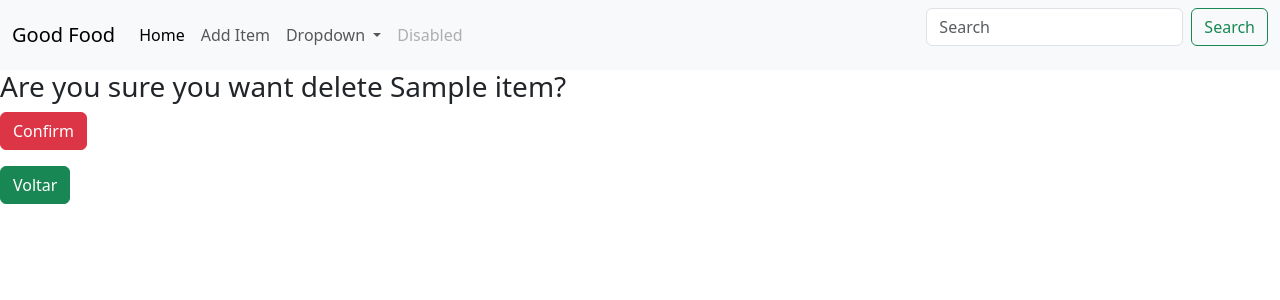
After one commit to wellingtonpc/learning-django, a Django app: page /food/delete-item/1 in a window 1280 px wide. The commit adds this page. Shown: the top 300 px of the page. Run offline with Django 4.2, Linux system fonts and the light colour scheme; tables that the repository leaves empty hold one stand-in row (values such as "Sample post").

Commit message:
add delete item to detail

```diff
--- a/apps/food/templates/food/detail.html
+++ b/apps/food/templates/food/detail.html
@@ -11,6 +11,7 @@
             <h1>{{ item.item_name }}</h1>
             <h2>{{ item.item_desc }}</h2>
             <h3>${{ item.item_price }}</h3>
+            <a class="btn btn-danger" href="{% url 'food:delete_item' item.id %}" role="button">Delete</a>
         </div>
     </div>
 </div>
--- /dev/null
+++ b/apps/food/templates/food/item-delete.html
@@ -0,0 +1,13 @@
+{% extends 'food/base.html' %}
+{% block body %}
+
+<form action="" method="POST">
+    {% csrf_token %}
+    {{ form }}
+
+    <h3>Are you sure you want delete {{ item.item_name }}?</h3>
+    <button type="submit" class="btn btn-danger">Confirm</button>
+</form>
+
+<a class="btn btn-success" href="{% url 'food:index' %}" role="button">Voltar</a>
+{% endblock %}
--- a/apps/food/urls.py
+++ b/apps/food/urls.py
@@ -8,4 +8,5 @@ urlpatterns = [
     path('detail/<int:item_id>', views.detail, name='detail'),
     path('add-item', views.add_item, name='add_item'),
     path('update-item/<int:item_id>', views.update_item, name='update_item'),
+    path('delete-item/<int:item_id>', views.delete_item, name='delete_item'),
 ]
--- a/apps/food/views.py
+++ b/apps/food/views.py
@@ -37,3 +37,12 @@ def update_item(request, item_id):
         return redirect('food:index')
 
     return render(request, 'food/item-form.html', {'form': form})
+
+def delete_item(request, item_id):
+    item = Item.objects.get(id=item_id)
+
+    if request.method == 'POST':
+        item.delete()
+        return redirect('food:index')
+
+    return render(request, 'food/item-delete.html', {'item': item})
```
